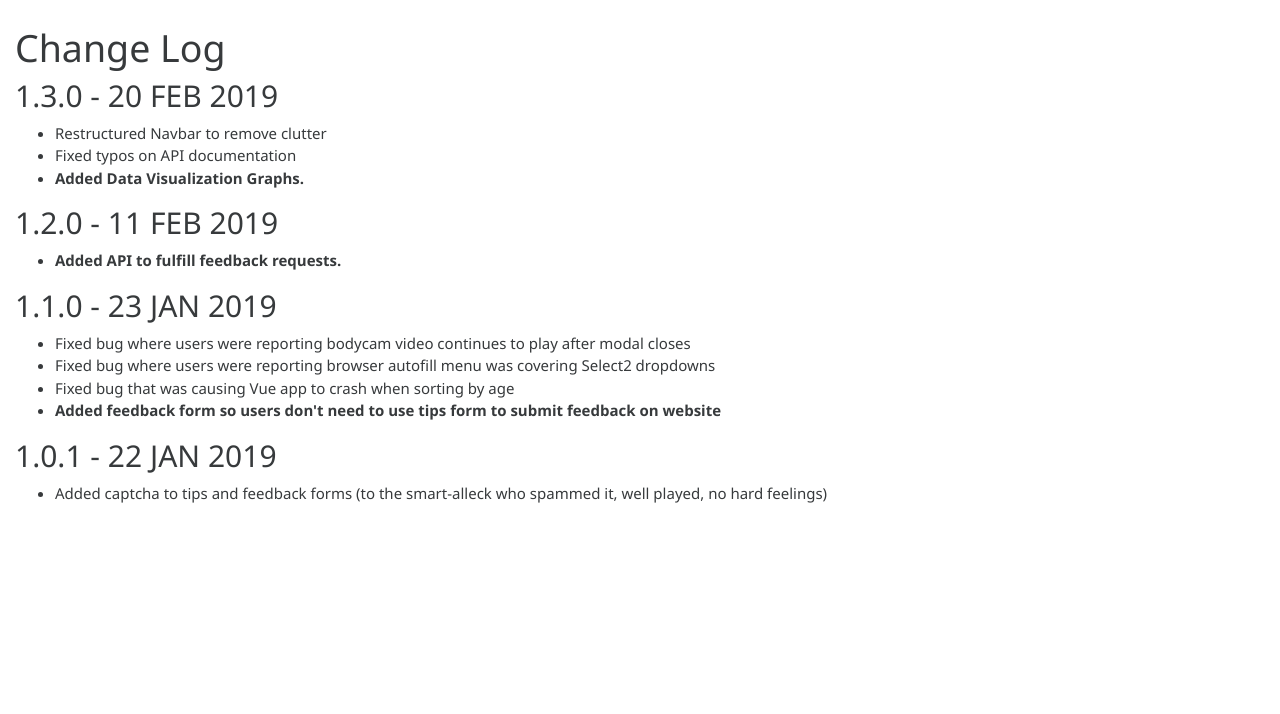
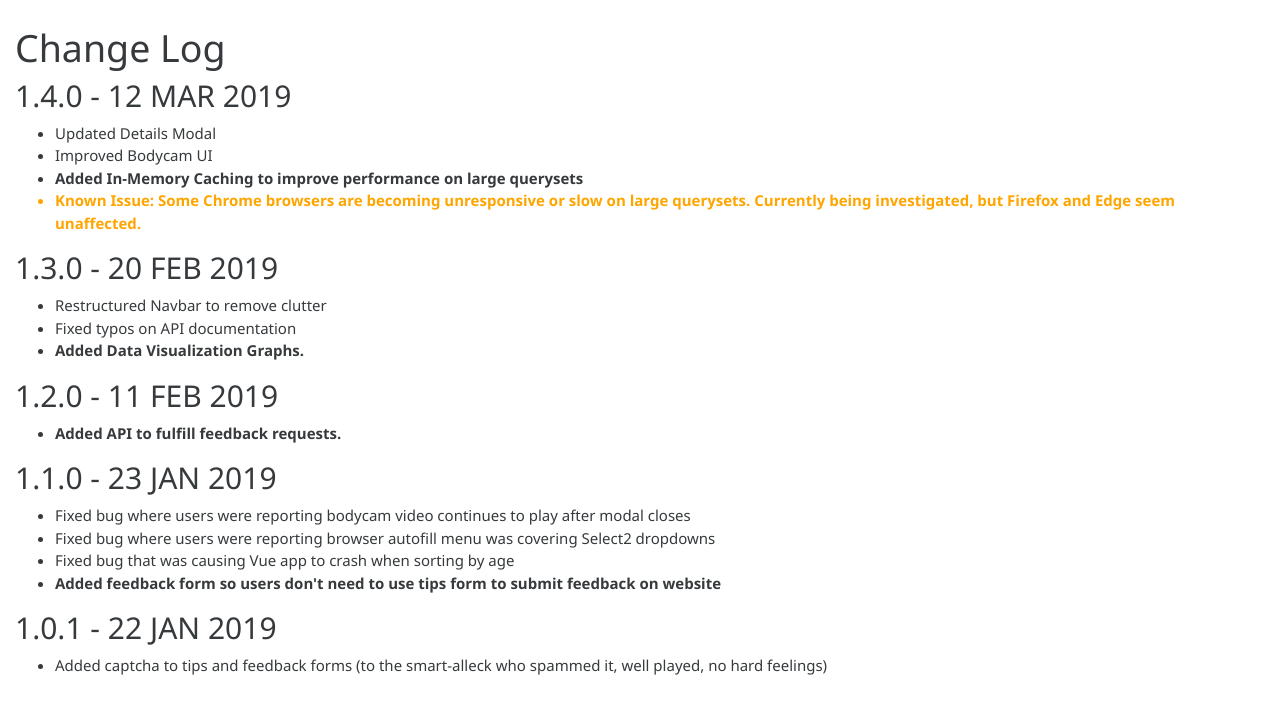
Before and after one commit to DumplingTechnologiesLLC/donutoperator, a Django app: page /changelog/ in a window 1280 px wide. Shown: the part 55-769 px from the top of the page. Run offline with Django 3.2, Linux system fonts and the light colour scheme; data that the repository does not hold is empty; some libraries are stand-ins or nearby versions.

Commit message:
changelog

```diff
--- a/config/templates/config/changelog.html
+++ b/config/templates/config/changelog.html
@@ -7,6 +7,15 @@
 {% block content %}
 <div style="display:flex; justify-content: start; align-items: start; flex-direction:column; margin-top:25px">
 	<h1>Change Log</h1>
+	<div>
+		<h2>1.4.0 - 12 MAR 2019</h2>
+		<ul>
+			<li>Updated Details Modal</li>
+			<li>Improved Bodycam UI</li>
+			<li style="font-weight: bold">Added In-Memory Caching to improve performance on large querysets</li>
+			<li style="font-weight: bold; color: orange">Known Issue: Some Chrome browsers are becoming unresponsive or slow on large querysets. Currently being investigated, but Firefox and Edge seem unaffected.</li>
+		</ul>
+	</div>
 	<div>
 		<h2>1.3.0 - 20 FEB 2019</h2>
 		<ul>
```
